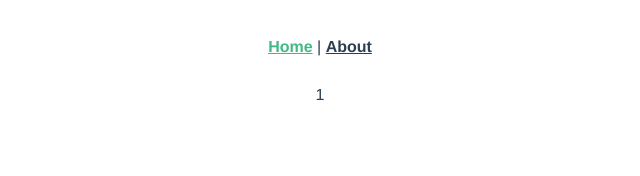
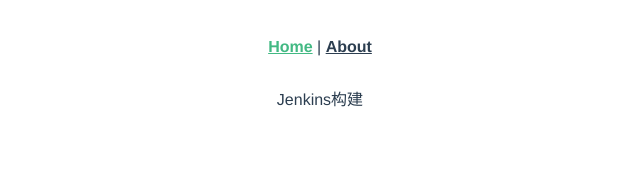
Before and after one commit to fncheng/frontend-learn, a Vue app: page /about in a window 1280 px wide. Shown: the top 176 px of the page, without its empty margins (320-960 px from the left). Built offline with nearby package versions, Linux system fonts and the light colour scheme; the HTML template or start-up script is replaced by a standard one.

Commit message:
jenkins构建测试

```diff
--- a/src/views/Home.vue
+++ b/src/views/Home.vue
@@ -1,7 +1,7 @@
 <template>
   <div class="home">
     <div>
-      1
+      Jenkins构建
       <!-- 123 -->
     </div>
   </div>
```
